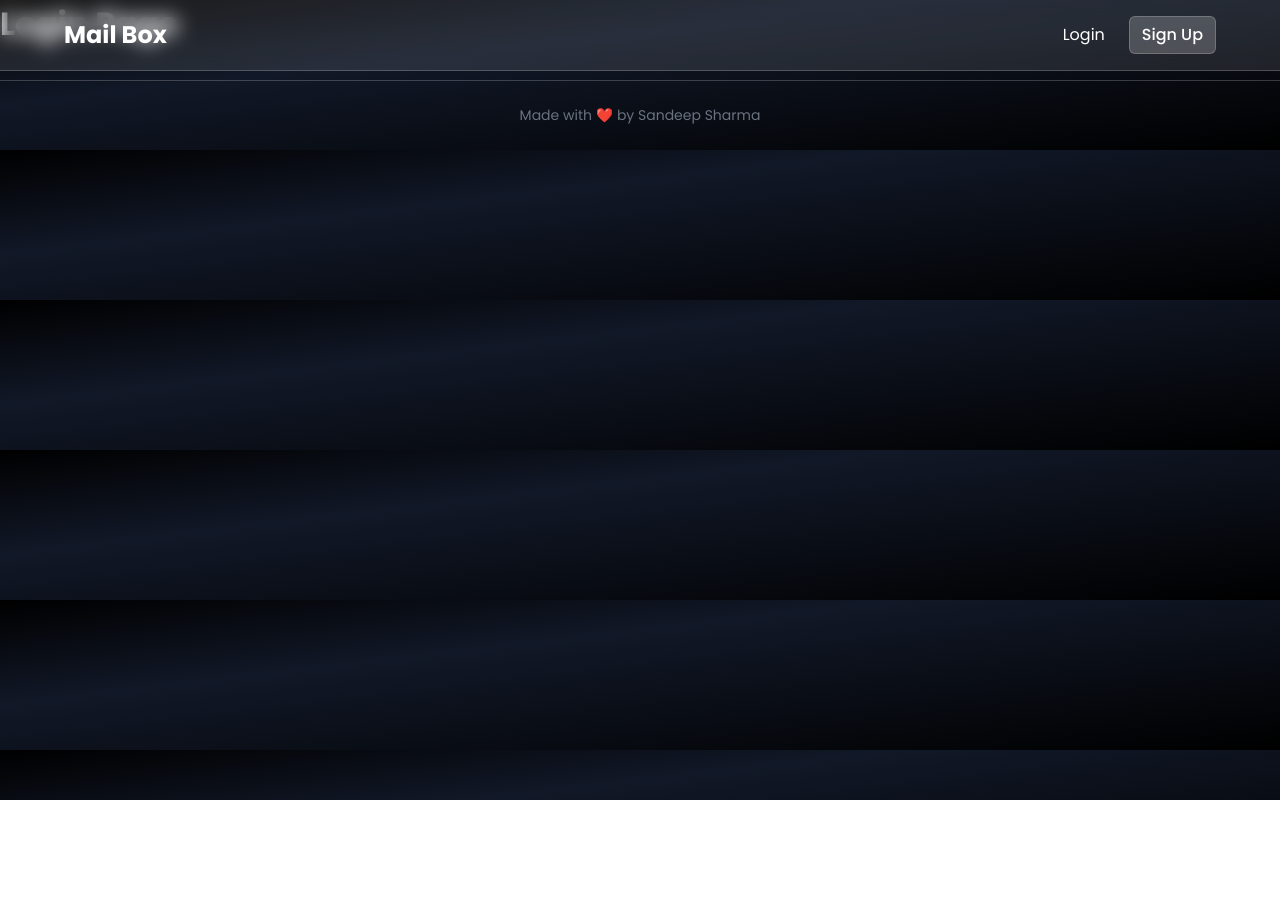
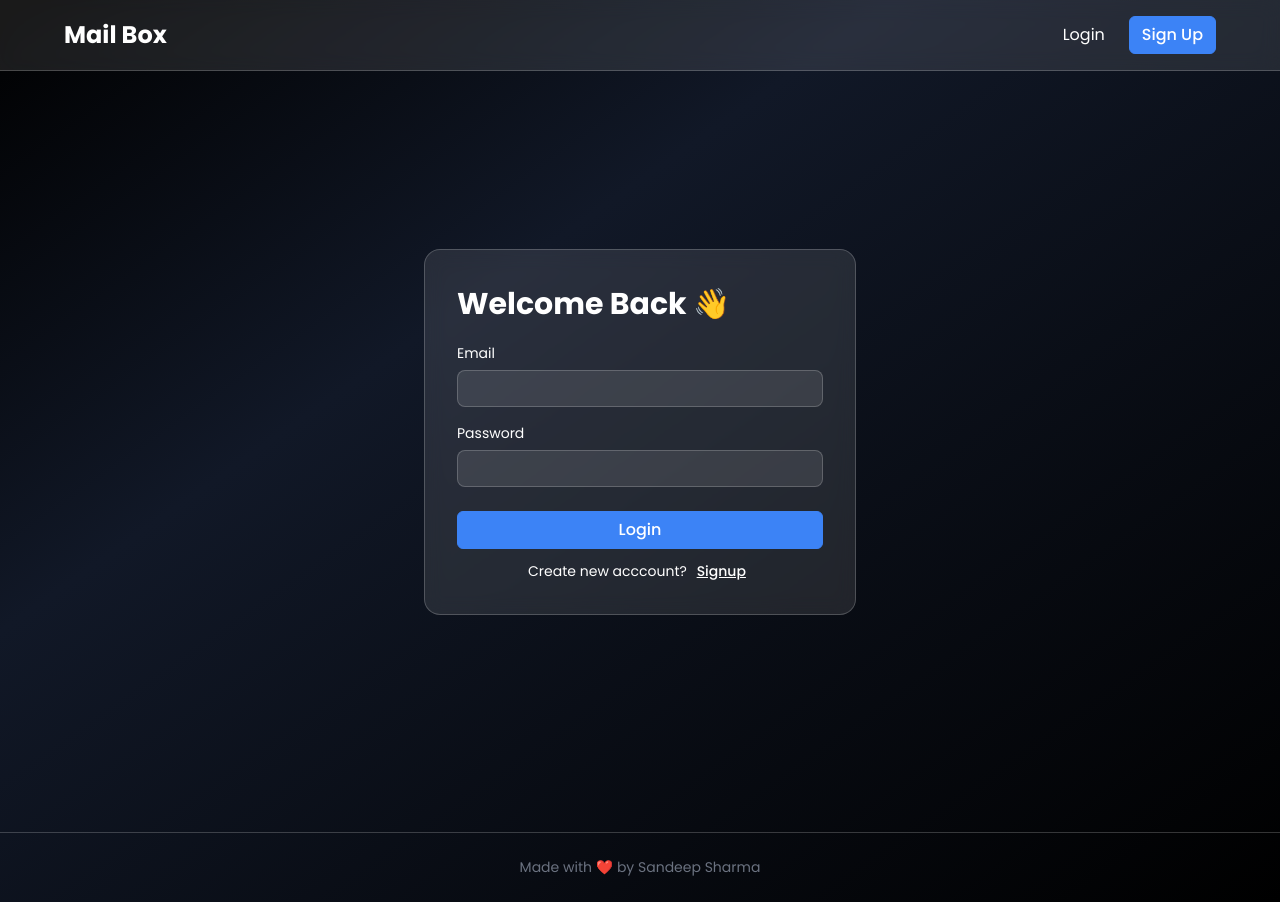
Before and after one commit to devsandeepsharma/Mail-Box, a React (Vite) app: page /login in a window 1280 px wide. Before the commit the page ends 800 px from the top, so only its background shows below. Built offline with nearby package versions, Linux system fonts and the light colour scheme.

Commit message:
login and signup page added

```diff
--- a/package.json
+++ b/package.json
@@ -13,7 +13,8 @@
     "formik": "^2.4.6",
     "react": "^19.1.0",
     "react-dom": "^19.1.0",
-    "react-router-dom": "^7.5.3"
+    "react-router-dom": "^7.5.3",
+    "yup": "^1.6.1"
   },
   "devDependencies": {
     "@eslint/js": "^9.25.0",
--- a/src/App.jsx
+++ b/src/App.jsx
@@ -2,6 +2,8 @@ import { createBrowserRouter, RouterProvider } from "react-router-dom";
 
 import Layout from "./components/layout/Layout";
 import Landing from "./pages/Landing";
+import Signup from "./pages/Signup";
+import Login from "./pages/Login";
 
 const App = () => {
 
@@ -28,11 +30,11 @@ const App = () => {
         },
         {
           path: "/login",
-          element: <h1>Login Page</h1>
+          element: <Login />
         },
         {
           path: "/signup",
-          element: <h1>Signup Page</h1>
+          element: <Signup />
         },
       ]
     }
--- a/src/components/ui/button.css
+++ b/src/components/ui/button.css
@@ -16,24 +16,26 @@
 }
 
 .btn.primary {
-    background-color: var(--glass-border);
+    background-color: var(--clr-primary);
     color: var(--text-primary) !important;
 
-    border: 1px solid var(--glass-border);
+    border: 1px solid var(--clr-primary);
 }
 
 .btn.primary:hover {
-    background-color: var(--glass-hover);
+    background-color: var(--clr-primary-hover);
+    border-color: var(--clr-primary-hover);
 }
 
-.btn[type="link"] {
+.btn.link {
+    padding: 0 6px;
     background-color: transparent;
     color: var(--text-primary);
     border: none;
     text-decoration: underline;
 }
 
-.btn[type="link"]:hover {
+.btn.link:hover {
     color: var(--text-secondary);
 }
 
--- a/src/index.css
+++ b/src/index.css
@@ -69,6 +69,9 @@ button {
 :root {
     --bg-gradient: linear-gradient(to bottom right, #000000 0%, #111827 35%, #000000 100%);
     --bg-dark: hsl(221, 39%, 11%);
+
+    --clr-primary: hsl(217, 91%, 60%);
+    --clr-primary-hover: hsl(221, 83%, 53%);
 
     --glass-bg: hsla(0, 0%, 100%, 0.1);
     --glass-border: hsla(0, 0%, 100%, 0.2);
--- a/src/pages/Landing.jsx
+++ b/src/pages/Landing.jsx
@@ -3,9 +3,9 @@ import { Formik, Form, Field } from "formik";
 
 import Button from "../components/ui/Button";
 import Card from "../components/ui/Card";
+import TestimonialCard from "../components/ui/TestimonialCard";
 
 import "./landing.css";
-import TestimonialCard from "../components/ui/TestimonialCard";
 
 const Landing = () => {
 
--- /dev/null
+++ b/src/pages/Login.jsx
@@ -0,0 +1,55 @@
+import { Formik, Form, Field, ErrorMessage } from "formik";
+import * as Yup from 'yup';
+
+import Button from "../components/ui/Button";
+
+import "./form.css";
+
+const Login = () => {
+    return (
+        <div className="form-container">
+            <div className="form__card">
+                <h1 className="form__title">Welcome Back 👋</h1>
+                <Formik
+                    initialValues={{
+                        email: "",
+                        password: ""
+                    }}
+
+                    validationSchema={Yup.object({
+                        email: Yup.string()
+                            .email("Please enter a valid email address")
+                            .required("Email is required"),
+
+                        password: Yup.string()
+                            .min(6, "Password must be at least 6 characters")
+                            .max(12, "Password can't be longer than 12 characters")
+                            .required("Password is required"),
+                    })}
+
+                    onSubmit={(values, actions) => {
+                        console.log(values)
+                        actions.setSubmitting(false);
+                    }}
+                >
+                    <Form className="form">
+                        <div className="form__input-box">
+                            <label className="input-box__label">Email</label>
+                            <Field className="input-box__input" name="email" type="email" />
+                            <ErrorMessage className="input-box__error" name="email" />
+                        </div>
+                        <div className="form__input-box">
+                            <label className="input-box__label">Password</label>
+                            <Field className="input-box__input" name="password" type="password" />
+                            <ErrorMessage className="input-box__error" name="password" />
+                        </div>
+                        <Button className="form__btn">Login</Button>
+                    </Form>
+                </Formik>
+                <p className="form__link">Create new acccount? <Button varient="link" to="/signup" type="link">Signup</Button></p>
+            </div>
+        </div>
+    )
+}
+
+export default Login;
--- /dev/null
+++ b/src/pages/Signup.jsx
@@ -0,0 +1,65 @@
+import { Formik, Form, Field, ErrorMessage } from "formik";
+import * as Yup from 'yup';
+
+import Button from "../components/ui/Button";
+
+import "./form.css";
+
+const Signup = () => {
+    return (
+        <div className="form-container">
+            <div className="form__card">
+                <h1 className="form__title">Create New Account</h1>
+                <Formik
+                    initialValues={{
+                        username: "",
+                        email: "",
+                        password: ""
+                    }}
+
+                    validationSchema={Yup.object({
+                        username: Yup.string()
+                        .min(2, "Username must be at least 2 characters")
+                        .required("Username is required"),
+
+                        email: Yup.string()
+                            .email("Please enter a valid email address")
+                            .required("Email is required"),
+
+                        password: Yup.string()
+                            .min(6, "Password must be at least 6 characters")
+                            .max(12, "Password can't be longer than 12 characters")
+                            .required("Password is required"),
+                    })}
+
+                    onSubmit={(values, actions) => {
+                        console.log(values)
+                        actions.setSubmitting(false);
+                    }}
+                >
+                    <Form className="form">
+                        <div className="form__input-box">
+                            <label className="input-box__label">Username</label>
+                            <Field className="input-box__input" name="username" type="text" />
+                            <ErrorMessage className="input-box__error" name="username" />
+                        </div>
+                        <div className="form__input-box">
+                            <label className="input-box__label">Email</label>
+                            <Field className="input-box__input" name="email" type="email" />
+                            <ErrorMessage className="input-box__error" name="email" />
+                        </div>
+                        <div className="form__input-box">
+                            <label className="input-box__label">Password</label>
+                            <Field className="input-box__input" name="password" type="password" />
+                            <ErrorMessage className="input-box__error" name="password" />
+                        </div>
+                        <Button className="form__btn">Signup</Button>
+                    </Form>
+                </Formik>
+                <p className="form__link">Already have an account? <Button varient="link" to="/login" type="link">Login</Button></p>
+            </div>
+        </div>
+    )
+}
+
+export default Signup;
--- /dev/null
+++ b/src/pages/form.css
@@ -0,0 +1,86 @@
+.form-container {
+    min-height: 100vh;
+    padding: 6rem 1rem;
+
+    display: flex;
+    flex-direction: column;
+    align-items: center;
+    gap: 1rem;
+}
+
+.form__card {
+    padding: 1.5rem;
+    background-color: var(--glass-bg);
+
+    border: 1px solid var(--glass-border);
+    border-radius: 8px;
+
+    backdrop-filter: blur(10px);
+    -webkit-backdrop-filter: blur(10px);
+}
+
+.form__title {
+    font-size: 28px;
+    margin-bottom: 1rem;
+}
+
+.form {
+    display: flex;
+    flex-direction: column;
+    gap: 1rem;
+}
+
+.form__input-box {
+    display: flex;
+    flex-direction: column;
+    gap: .35rem;
+}
+
+.input-box__label {
+    font-size: 14px;
+}
+
+.input-box__input {
+    width: 100%;
+    padding: 4px 8px;
+    outline: 0;
+    border-radius: 8px;
+    font-size: 18px;
+    color: var(--text-primary);
+    background-color: var(--glass-bg);
+    border: 1px solid var(--glass-border);
+}
+
+.form__btn {
+    margin-top: .5rem;
+}
+
+.form__link,
+.form__link a {
+    font-size: 14px;
+}
+
+.form__link {
+    text-align: center;
+    margin-top: .75rem;
+}
+
+@media (min-width: 750px) {
+    .form-container {
+        padding: 4rem 1rem 0;
+        justify-content: center;
+    }
+
+    .form__card {
+        padding: 2rem;
+        border-radius: 16px;
+    }
+
+    .form__title {
+        font-size: 30px;
+    }
+
+    .input-box__input {
+        font-size: 18px;
+    }
+}
```
Also changed, not shown: 1 other file (tests, documents, lock files or other folders).
